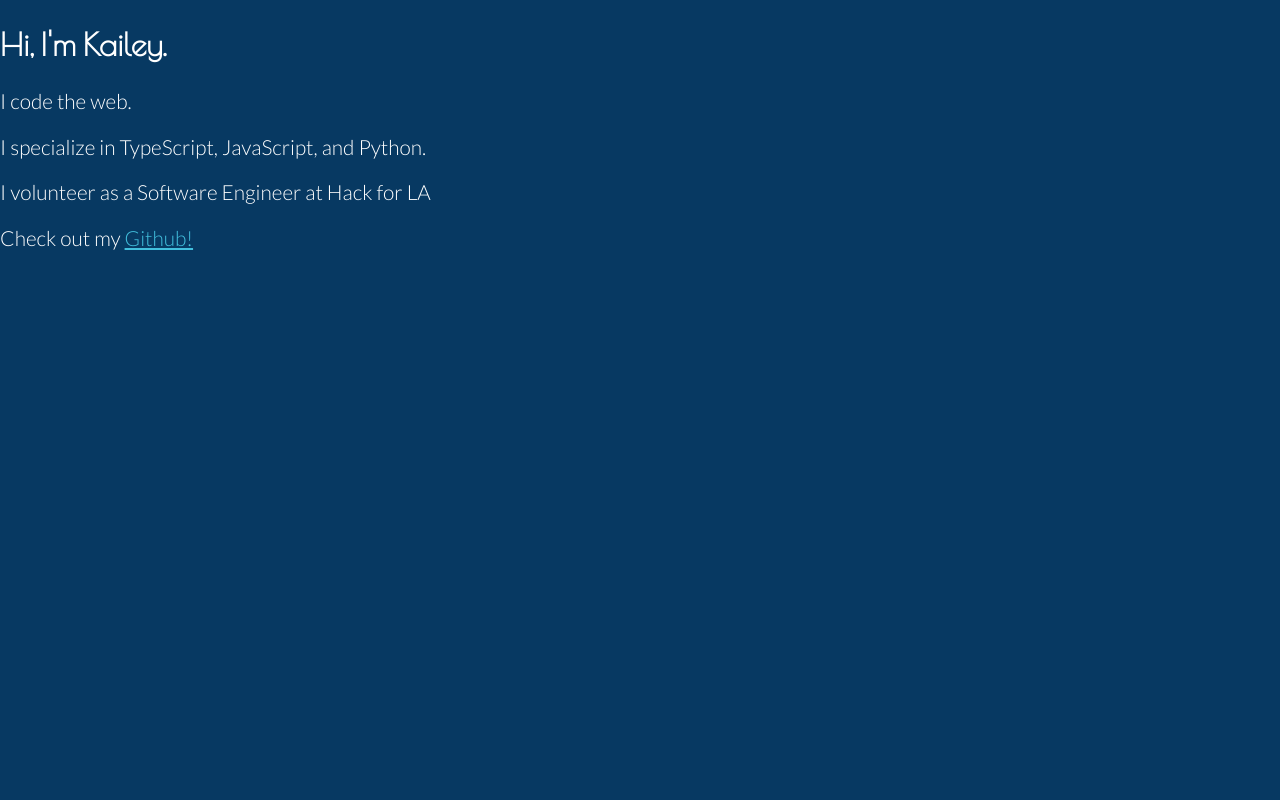
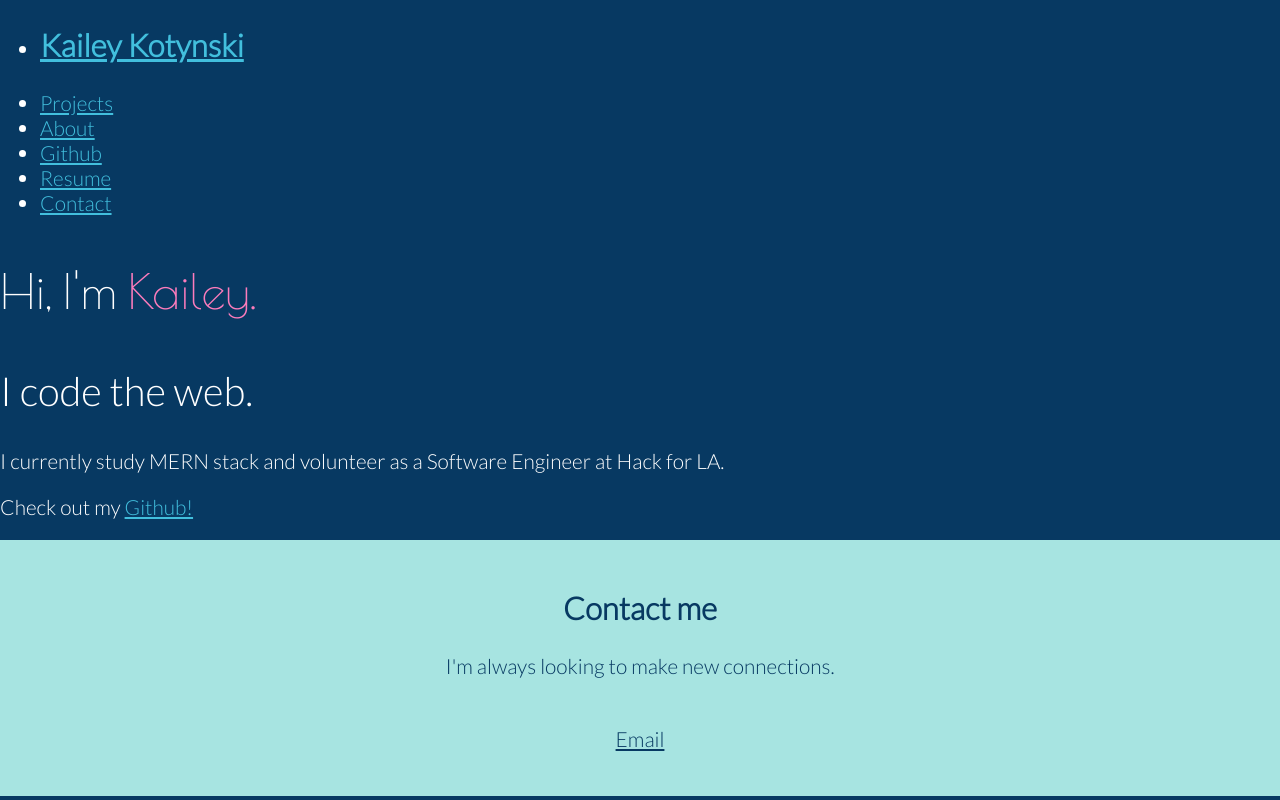
Before and after one commit to kotynskm/portfolio2023, a plain HTML site: page index.html in a window 1280 px wide. Drawn offline with nearby package versions, Linux system fonts and the light colour scheme.

Commit message:
Added resume pdf and navbar

```diff
--- a/index.html
+++ b/index.html
@@ -14,15 +14,47 @@
     <title>Kailey Kotynski</title>
   </head>
   <body>
-    <header></header>
+    <header>
+      <nav>
+        <ul>
+          <li>
+            <h1><a href="index.html">Kailey Kotynski</a></h1>
+          </li>
+          <li><a href="#projects">Projects</a></li>
+          <li><a href="about.html">About</a></li>
+          <li>
+            <a href="https://github.com/kotynskm" target="_blank">Github</a>
+          </li>
+          <li>
+            <a href="assets/Kailey.Kotynski(2023).pdf" target="_blank"
+              >Resume</a
+            >
+          </li>
+          <li><a href="#contact">Contact</a></li>
+        </ul>
+      </nav>
+    </header>
 
     <section id="about">
       <div>
-        <h2 class="title">Hi, I'm Kailey.</h2>
-        <p>I code the web.</p>
-        <p>I specialize in TypeScript, JavaScript, and Python.</p>
-        <p>I volunteer as a Software Engineer at Hack for LA</p>
-        <p>Check out my <a href="#">Github!</a></p>
+        <p class="title">Hi, I'm <span class="name">Kailey.</span></p>
+        <h2>I code the web.</h2>
+        <p>
+          I currently study MERN stack and volunteer as a Software Engineer at
+          Hack for LA.
+        </p>
+        <p>
+          Check out my
+          <a href="https://github.com/kotynskm" target="_blank">Github!</a>
+        </p>
+      </div>
+    </section>
+
+    <section id="contact">
+      <div class="contact-container">
+        <h2>Contact me</h2>
+        <p>I'm always looking to make new connections.</p>
+        <p><a href="mailto:k.kotynski@gmail.com">Email</a></p>
       </div>
     </section>
   </body>
--- a/style.css
+++ b/style.css
@@ -2,7 +2,7 @@
   --darkblue: #073962;
   --mint: #a7e4e1;
   --lightblue: #42bfdd;
-  --pink: #ff66b3;
+  --pink: #fc7cbc;
   --white: #fff;
   --font-size: 1.3rem;
   --poiret: "Poiret One", cursive;
@@ -30,11 +30,42 @@ body {
 
 .title {
   font-family: var(--poiret);
+  font-size: 3rem;
 }
+
+#about .name {
+  color: var(--pink);
+}
+
+#about h2 {
+  font-size: 2.5rem;
+  font-weight: normal;
+}
+
 a {
   color: var(--lightblue);
 }
+
 a:hover {
   color: var(--mint);
   text-decoration: none;
 }
+
+#contact {
+  background-color: var(--mint);
+  color: var(--darkblue);
+  text-align: center;
+  padding: 1.5rem 0;
+}
+
+#contact p:last-child {
+  margin-top: 3rem;
+}
+
+#contact a {
+  color: var(--darkblue);
+}
+
+#contact a:hover {
+  color: var(--lightblue);
+}
```
Also changed, not shown: 1 other file.
